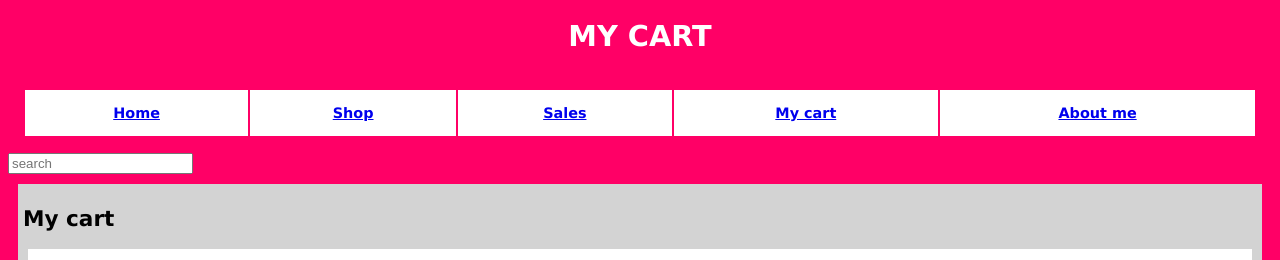
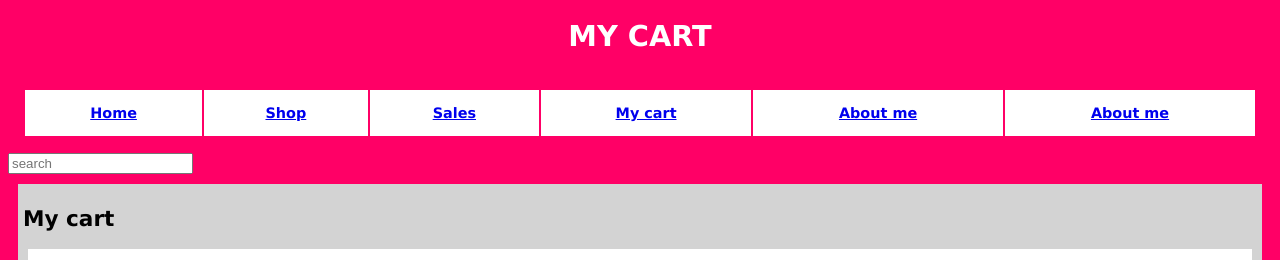
Before and after one commit to isabellaz123/interactivewebpage, a plain HTML site: page fourth.html in a window 1280 px wide. Shown: the top 260 px of the page. Drawn offline with Linux system fonts and the light colour scheme.

Commit message:
Update fourth.html

```diff
--- a/fourth.html
+++ b/fourth.html
@@ -18,6 +18,7 @@
   <th><a href= third.html target=_blank>Sales</a></th>
   <th><a href= fourth.html target=_blank>My cart</a></th>
   <th><a href= fifth.html target=_blank>About me</a></th>
+   <th><a href= six.html target=_blank>About me</a></th>
  </tr>
  </table>
   <input type=“text” placeholder=search>
```
